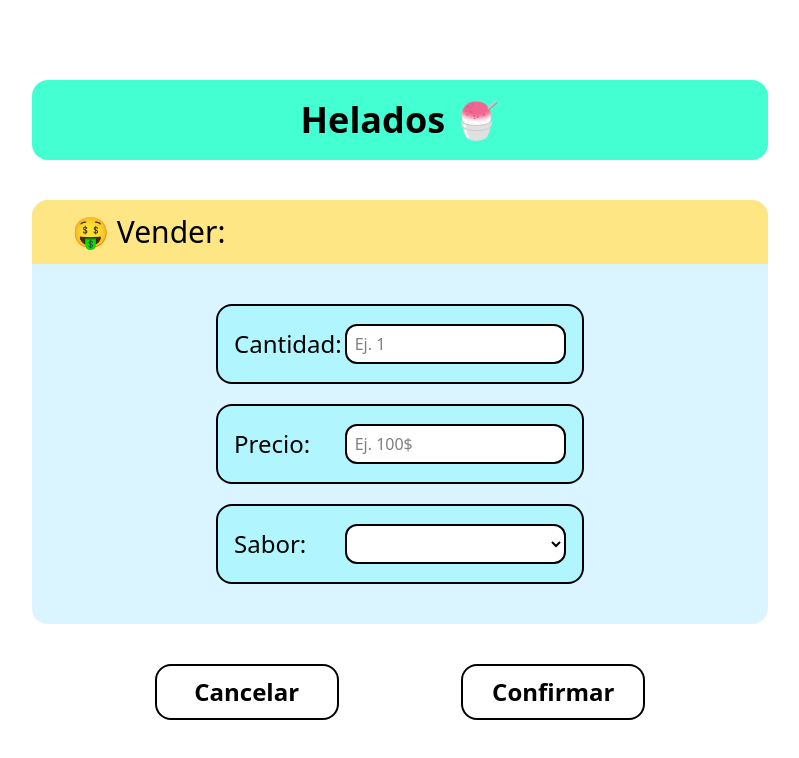
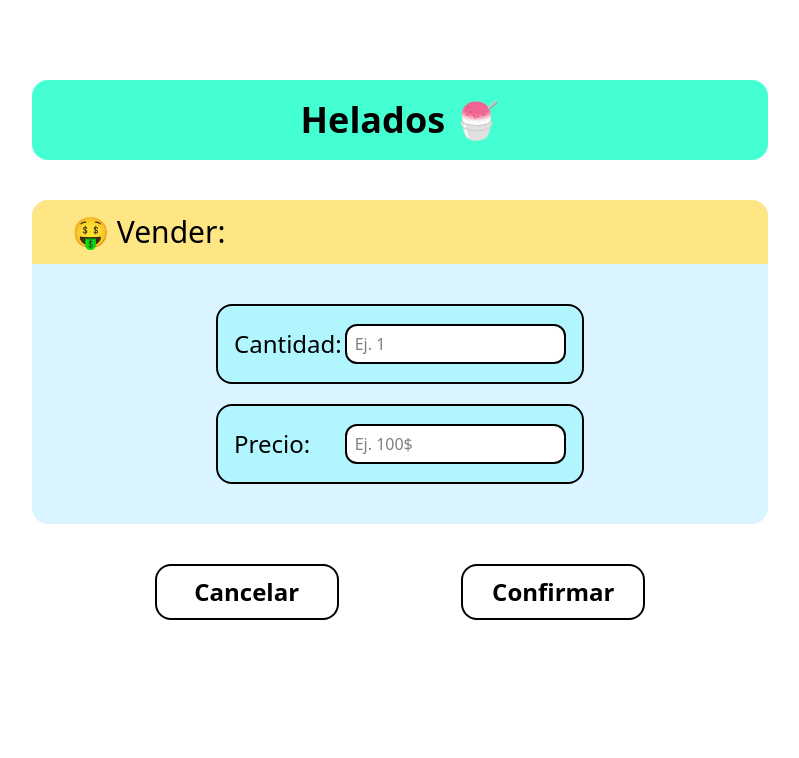
Before and after one commit to Ariel-Caceres/App-Helados, a React (Vite) app: page /sell in a window 1280 px wide. Shown: the top 758 px of the page, without its empty margins (240-1039 px from the left). Built offline with nearby package versions, Linux system fonts and the light colour scheme.

Commit message:
sabore solo si se vende uno

```diff
--- a/src/pages/Home.tsx
+++ b/src/pages/Home.tsx
@@ -9,7 +9,8 @@ export const Home = () => {
     const hoy = new Date().toISOString().slice(0, 10);
     const ventasHoy = ventas.filter(v => v.fecha == hoy)
     const DineroHoy = ventas.reduce((acc, v) => acc + v.precio, 0)
-    console.log(ventasHoy)
+
+
 
 
     return (
--- a/src/pages/Modal.tsx
+++ b/src/pages/Modal.tsx
@@ -6,6 +6,7 @@ import { useState } from "react"
 export const Modal = () => {
     const navigate = useNavigate()
     const [cartelPrecio, setCartelPrecio] = useState<boolean>(false)
+    const [cantUno, setCantUno] = useState<boolean>(false)
     const [cartelCantidad, setCartelCantidad] = useState<boolean>(false)
     const { sabor, precio, cantidad, setSabor, setPrecio, setCantidad, registrarVenta } = useSell()
 
@@ -19,6 +20,11 @@ export const Modal = () => {
 
     const changeHandlerCantidad = (cantidad: string) => {
         setCantidad(cantidad)
+        if (cantidad == "1") {
+            setCantUno(true)
+        } else {
+            setCantUno(false)
+        }
     }
 
     const auth = (precio: string, cantidad: string) => {
@@ -94,7 +100,7 @@ export const Modal = () => {
 
                         />
                     </div>
-
+                    {cantUno &&
                         <div className="w-full flex bg-[#B1F6FF] h-20 justify-between px-4 items-center rounded-2xl border-2">
                             <label htmlFor="sabor" className="text-lg sm:text-2xl font-medium w-1/3">Sabor:</label>
 
@@ -105,7 +111,7 @@ export const Modal = () => {
                                 ))}
                             </select>
                         </div>
-
+                    }
 
                 </div>
             </div>
```
Also changed, not shown: src/pages/Record.tsx (+0 -72 lines). Lines whose indentation alone changed are shown as unchanged.
